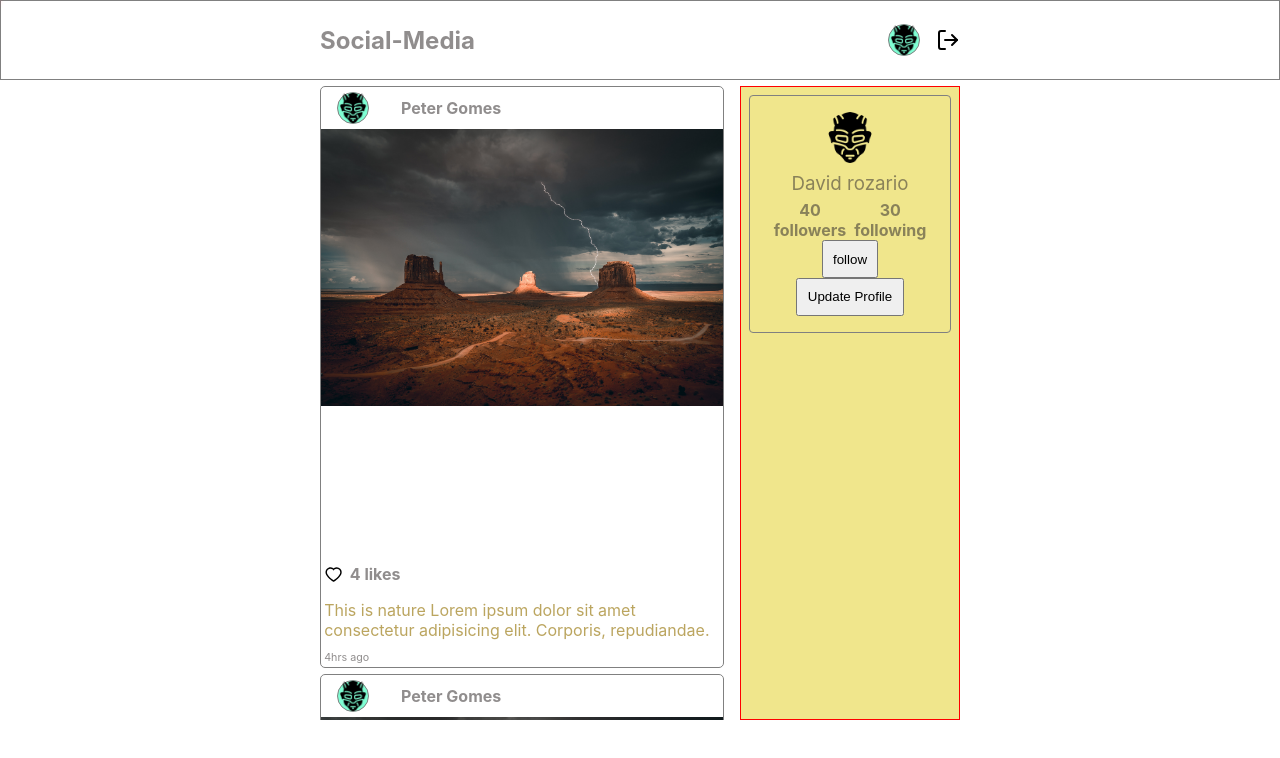
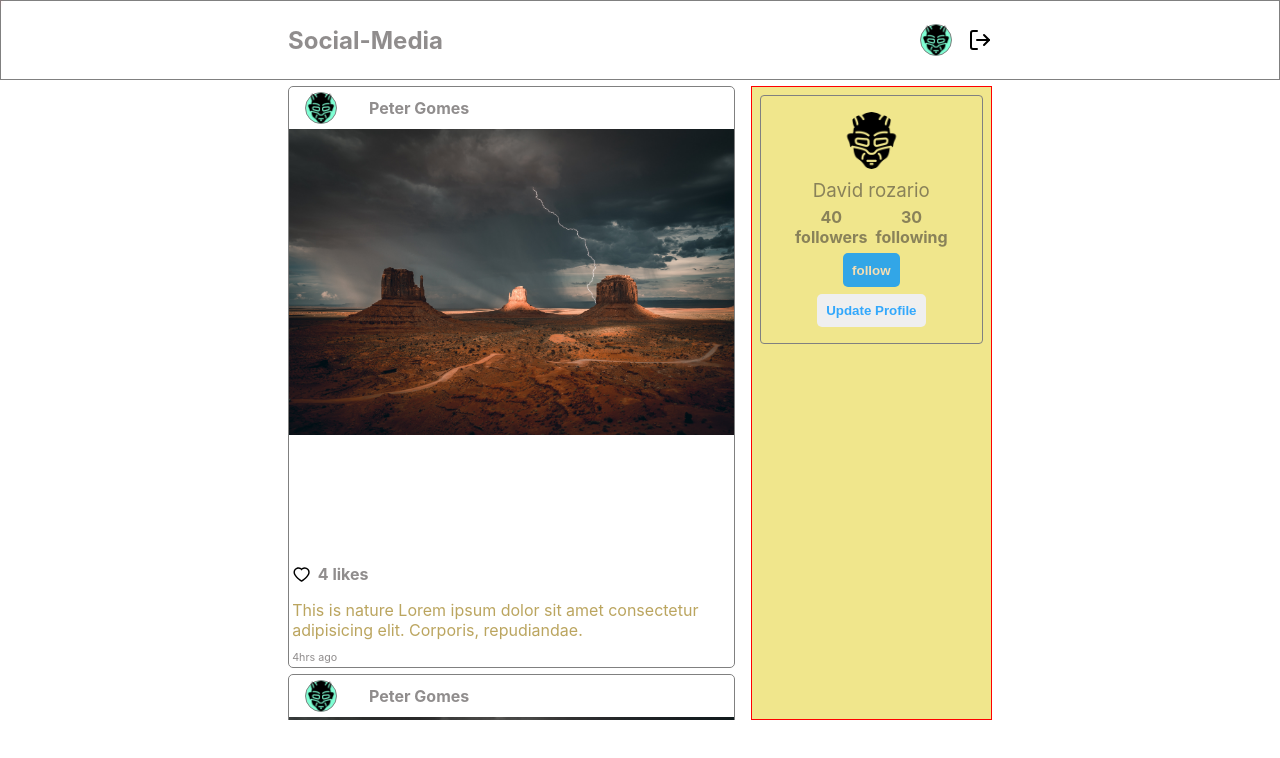
Before and after one commit to dibdas/social-media, a React (Create React App) app in the folder client/: page /profile/1 in a window 1280 px wide. Shown: the top 758 px of the page. Built offline with nearby package versions, Linux system fonts and the light colour scheme; no server answers.

Commit message:
modified

```diff
--- a/client/package.json
+++ b/client/package.json
@@ -12,6 +12,7 @@
     "react-icons": "^4.7.1",
     "react-router-dom": "^6.6.1",
     "react-scripts": "5.0.1",
+    "react-top-loading-bar": "^2.3.1",
     "sass": "^1.57.1",
     "web-vitals": "^2.1.4"
   },
--- a/client/src/components/feed/Feed.scss
+++ b/client/src/components/feed/Feed.scss
@@ -1,15 +1,26 @@
 .feed{
     .container{
         display: flex;
-        gap:0.3em;
+        gap:0.4em;
+        overflow: hidden;
     }
     .left-side{
         flex:2;
         // background-color: rebeccapurple;
         height:80vh;
+        overflow-y: auto;
     }
     .right-side{
         flex:1;
         background-color: khaki;
+        margin-top: 0.4em;
+        padding: 0.5em;
+    }
+    .suggestions{
+        margin-top: 0.2em;
+    }
+    .title{
+        text-align: center;
+        margin-block: 0.2em;
     }
 }
--- a/client/src/index.css
+++ b/client/src/index.css
@@ -45,6 +45,29 @@ p{
   color:rgba(125, 15, 234, 0.823);
 }
 .container{
-  max-width: 50vw;
+  max-width: 55vw;
   margin-inline: auto;
 }
+.btn-primary{
+  background-color: var(--accent-color);
+  color: wheat;
+}
+.btn-primary:hover{
+  background-color: rgba(215, 163, 41, 0.982);
+}
+.btn-secondary{
+  border:2px solid var(--accent-color);
+  color:var(--accent-color);
+
+}
+.btn-secondary:active{
+  background-color: rgba(185, 96, 180, 0.846);
+}
+.btn-primary,.btn-secondary{
+  cursor: pointer;
+  margin-top: 0.5em;
+  border-radius:5px;
+  font-weight: bold;
+  border: none;
+
+}
```
Also changed, not shown: 1 other file (tests, documents, lock files or other folders).
